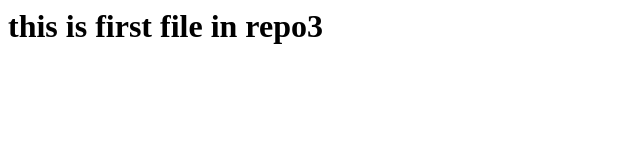
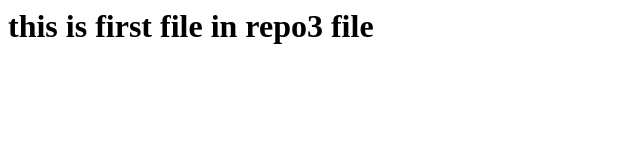
Before and after one commit to itrahulit/repo3, a plain HTML site: page index.html in a window 1280 px wide. Shown: the full height of the page, 0-640 px from the left. Drawn offline with Linux system fonts and the light colour scheme.

Commit message:
Update index.html

```diff
--- a/index.html
+++ b/index.html
@@ -1 +1,3 @@
 <h1> this is first file in repo3
+
+  file
```
